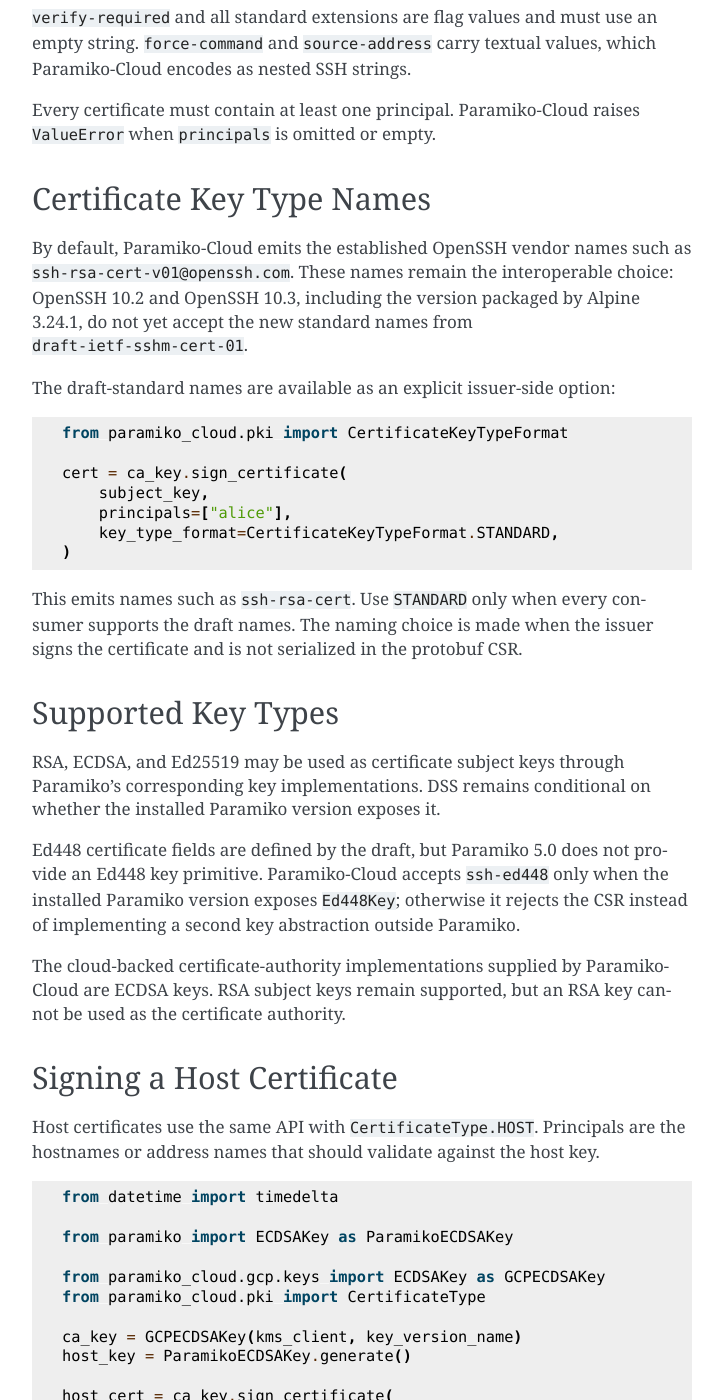
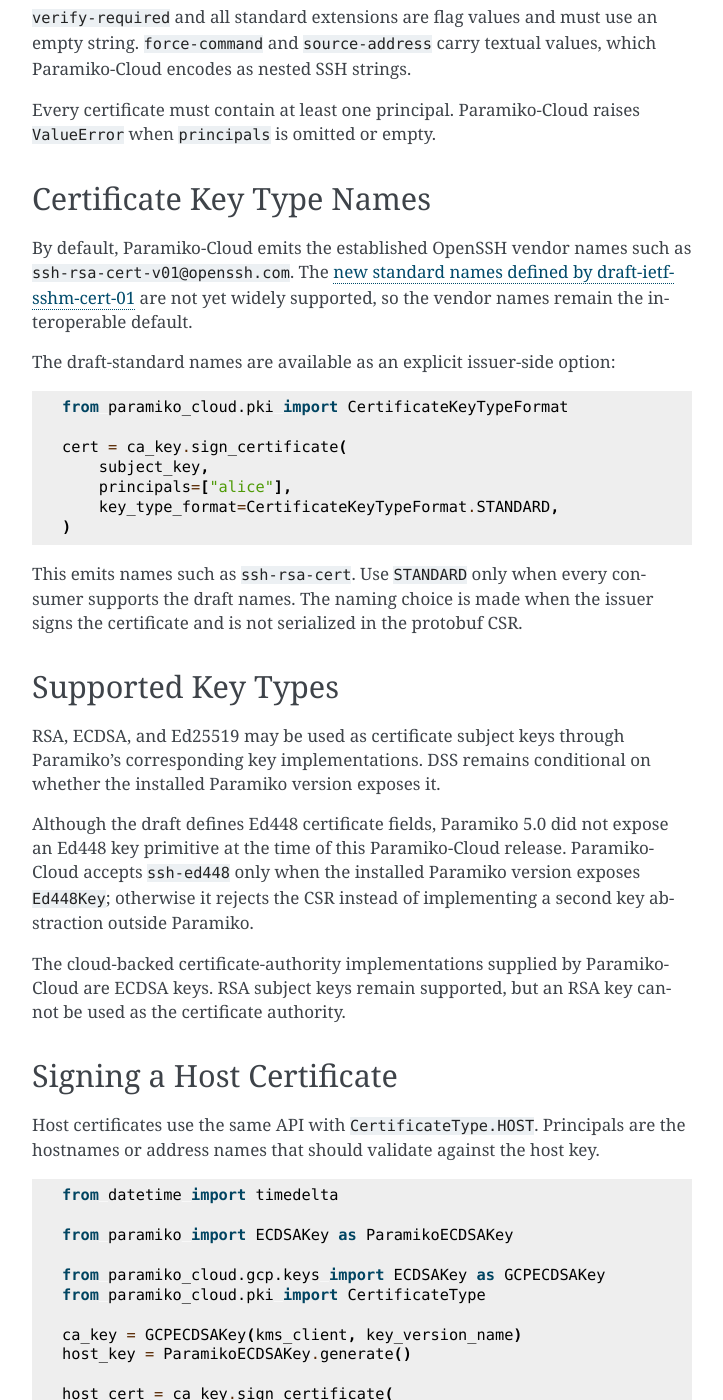
Before and after one commit to jasonrig/paramiko-cloud, a Sphinx documentation site: the page built from docs/usage.rst, in a window 1280 px wide and 1400 px high, scrolled down 2517 px. Shown: the whole window, without its empty margins (388-1111 px from the left). Built offline with Sphinx 7.4.7, drawn with Linux system fonts in a browser that asks for light colours.

Commit message:
Refine certificate compatibility documentation

```diff
--- a/docs/usage.rst
+++ b/docs/usage.rst
@@ -136,9 +136,10 @@
 --------------------------
 
 By default, Paramiko-Cloud emits the established OpenSSH vendor names such as
-``ssh-rsa-cert-v01@openssh.com``. These names remain the interoperable choice:
-OpenSSH 10.2 and OpenSSH 10.3, including the version packaged by Alpine 3.24.1,
-do not yet accept the new standard names from ``draft-ietf-sshm-cert-01``.
+``ssh-rsa-cert-v01@openssh.com``. The `new standard names defined by
+draft-ietf-sshm-cert-01 <https://datatracker.ietf.org/doc/html/draft-ietf-sshm-cert-01#section-2.1>`_
+are not yet widely supported, so the vendor names remain the interoperable
+default.
 
 The draft-standard names are available as an explicit issuer-side option:
 
@@ -163,10 +164,11 @@
 Paramiko's corresponding key implementations. DSS remains conditional on
 whether the installed Paramiko version exposes it.
 
-Ed448 certificate fields are defined by the draft, but Paramiko 5.0 does not
-provide an Ed448 key primitive. Paramiko-Cloud accepts ``ssh-ed448`` only when
-the installed Paramiko version exposes ``Ed448Key``; otherwise it rejects the
-CSR instead of implementing a second key abstraction outside Paramiko.
+Although the draft defines Ed448 certificate fields, Paramiko 5.0 did not
+expose an Ed448 key primitive at the time of this Paramiko-Cloud release.
+Paramiko-Cloud accepts ``ssh-ed448`` only when the installed Paramiko version
+exposes ``Ed448Key``; otherwise it rejects the CSR instead of implementing a
+second key abstraction outside Paramiko.
 
 The cloud-backed certificate-authority implementations supplied by
 Paramiko-Cloud are ECDSA keys. RSA subject keys remain supported, but an RSA key
```
